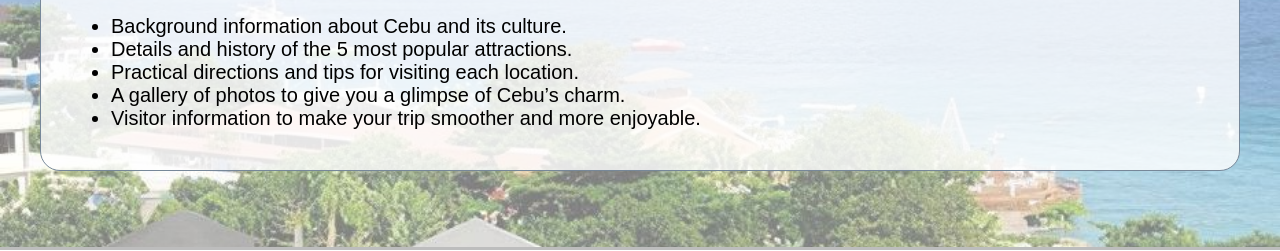
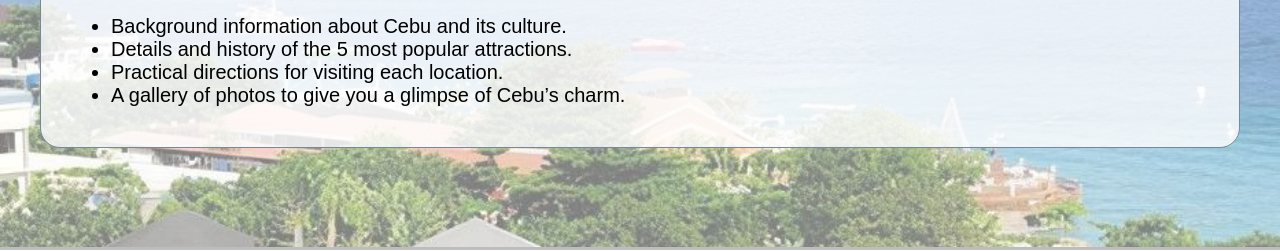
Before and after one commit to CodeGoblin28/Isler-Cebu-Wonders, a plain HTML site: page About/About.html in a window 1280 px wide. Shown: the part 676-927 px from the top of the page. Drawn offline with Linux system fonts and the light colour scheme.

Commit message:
About
About fix

```diff
--- a/About/About.html
+++ b/About/About.html
@@ -50,9 +50,8 @@
             <ul>
                 <li>Background information about Cebu and its culture.</li>
                 <li>Details and history of the 5 most popular attractions.</li>
-                <li>Practical directions and tips for visiting each location.</li>
+                <li>Practical directions for visiting each location.</li>
                 <li>A gallery of photos to give you a glimpse of Cebu’s charm.</li>
-                <li>Visitor information to make your trip smoother and more enjoyable.</li>
             </ul>
             </div>
         </div>
```
